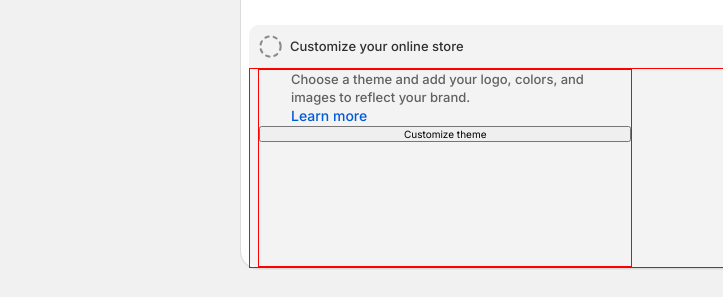
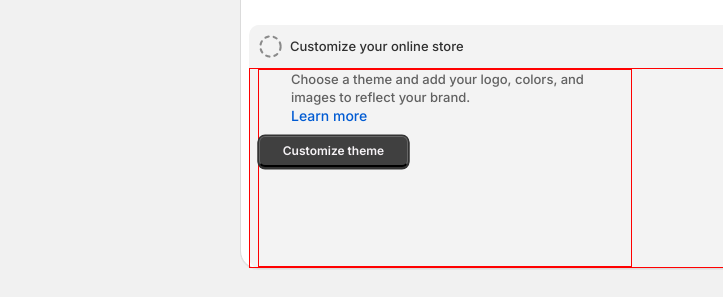
Before and after one commit to Lansa-18/Level-Up-Hackathon, a plain HTML site: page index.html in a window 1280 px wide. Shown: the part 503-800 px from the top of the page, 0-723 px from the left. Drawn offline with Linux system fonts and the light colour scheme.

Commit message:
progress

```diff
--- a/app.css
+++ b/app.css
@@ -386,10 +386,35 @@ input {
       gap: 9.6rem;
       align-self: stretch;
 
-      .setup-online-bottom-left{
+      .setup-online-bottom-left {
         border: 1px solid red;
         display: flex;
         flex-direction: column;
+        gap: 1rem;
+
+        & button {
+          display: flex;
+          padding: 6px 12px;
+          align-items: center;
+          justify-content: center;
+          gap: 8px;
+          border-radius: 6px;
+          border-top: 1.5px solid
+            var(--stroke-light-100, rgba(255, 255, 255, 0.2));
+          border-right: 1.5px solid
+            var(--stroke-light-100, rgba(255, 255, 255, 0.2));
+          border-left: 1.5px solid
+            var(--stroke-light-100, rgba(255, 255, 255, 0.2));
+          background: #404040;
+          box-shadow: 0px 0px 0px 1.5px #333, 0px 1px 0px 1.5px #333,
+            0px 2px 0px 0px #000;
+          width: 40%;
+          color: var(--font-light, #f6f3f6);
+          font-size: 12px;
+          font-style: normal;
+          font-weight: 600;
+          line-height: 130%;
+        }
       }
 
       & p {
```
